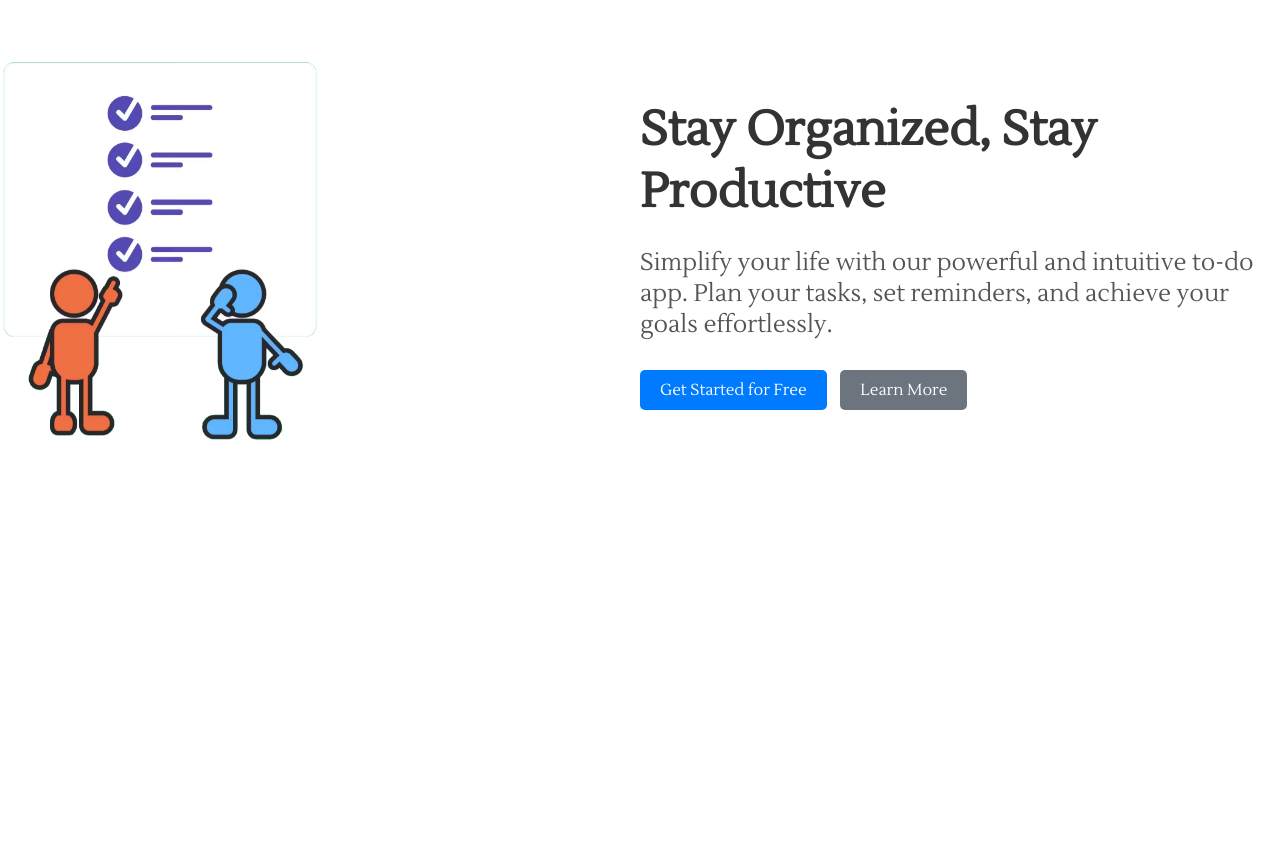
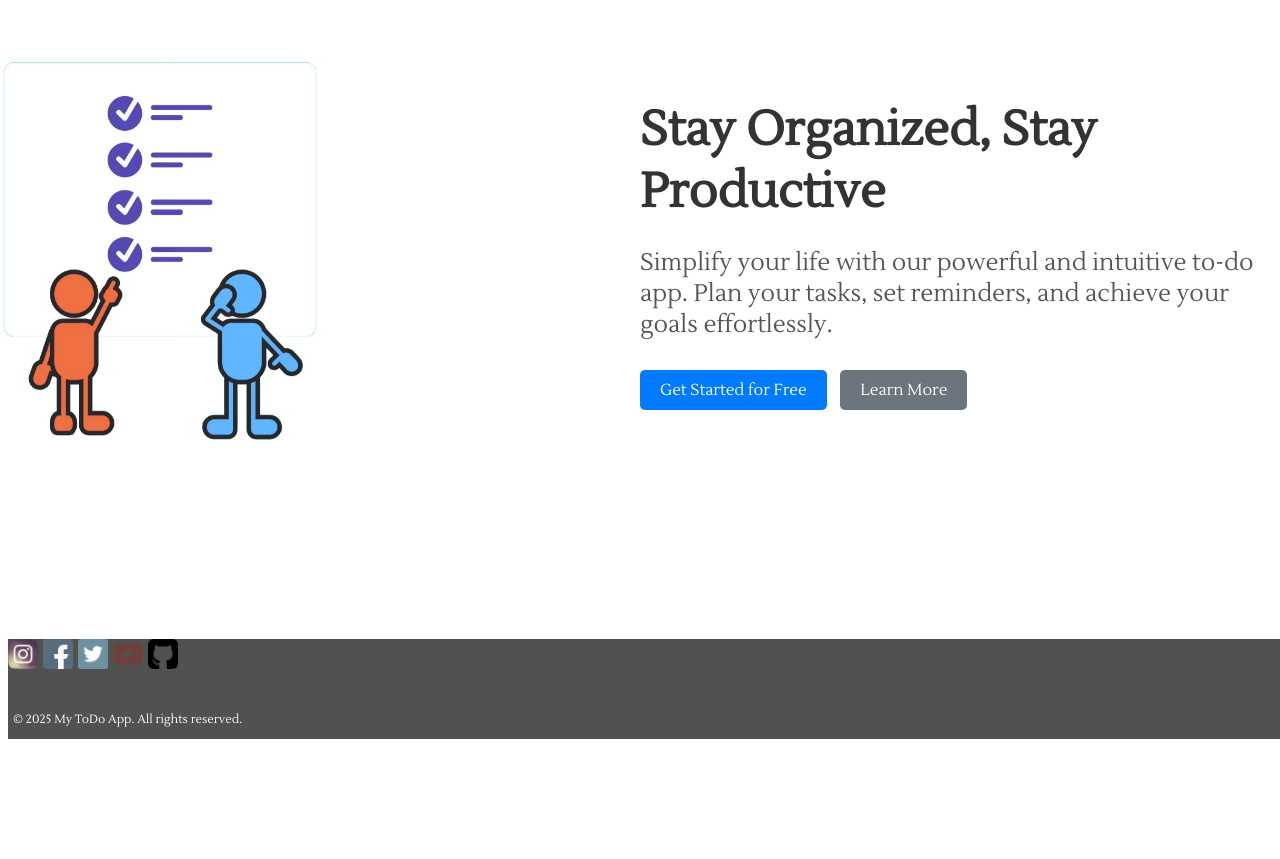
Before and after one commit to ozz1webdev/djangoTodo, a Django app: page / in a window 1280 px wide. Shown: the part 61-920 px from the top of the page. After the commit the page ends 800 px from the top, so only its background shows below. Run offline with Django 5.2, Linux system fonts and the light colour scheme.

Commit message:
adding footer and social icons

```diff
--- /dev/null
+++ b/project/static/css/footer.css
@@ -0,0 +1,33 @@
+.footer {
+    display: flex;
+    position: absolute;
+    bottom: 0px;
+    width: 100%;
+    height: 100px;
+
+
+    background-color: rgba(0, 0, 0, 0.681);
+    color: white;
+}
+.footer p {
+    position: absolute;
+    left: 5px;
+    bottom: 0px;
+    font-size: 12px;
+}
+.social-icons {
+    display: flex;
+    gap: 5px;
+    right:0px;
+}
+.footer img {
+    width: 30px;
+    height: 30px;
+    filter: grayscale(80%);
+}
+.footer img:hover {
+    cursor: pointer;
+    filter: grayscale(0%);
+    transform: scale(1.1);
+    transition: transform 0.3s ease-in-out;
+}
--- a/project/static/css/index.css
+++ b/project/static/css/index.css
@@ -17,5 +17,5 @@
     top:60px;
     left:0;
     width:100%;
-    height: 100vh;
+
 }
--- /dev/null
+++ b/project/templates/includes/footer.html
@@ -0,0 +1,14 @@
+{% load static %}
+
+<link rel="stylesheet" href="{% static 'css/footer.css' %}">
+
+<div class="footer">
+    <div class="social-icons">
+        <a href="#"><img src="{% static 'icons/instagram.webp' %}" alt="Instagram"></a>
+        <a href="#"><img src="{% static 'icons/facebook.webp' %}" alt="Facebook"></a>
+        <a href="#"><img src="{% static 'icons/twitter.webp' %}" alt="Twitter"></a>
+        <a href="#"><img src="{% static 'icons/youtube.webp' %}" alt="Youtube"></a>
+        <a href="#"><img src="{% static 'icons/github.webp' %}" alt="Github"></a>
+    </div>
+    <p>© 2025 My ToDo App. All rights reserved.</p>
+</div>
--- a/project/templates/index.html
+++ b/project/templates/index.html
@@ -24,5 +24,7 @@
         {% block account %}{% endblock %}
     </div>
 
+    {% include 'includes/footer.html' %}
+
 </body>
 </html>
```
Also changed, not shown: project/static/icons/facebook.webp (added), project/static/icons/github.webp (added), project/static/icons/instagram.webp (added), project/static/icons/twitter.webp (added), project/static/icons/youtube.webp (added).
